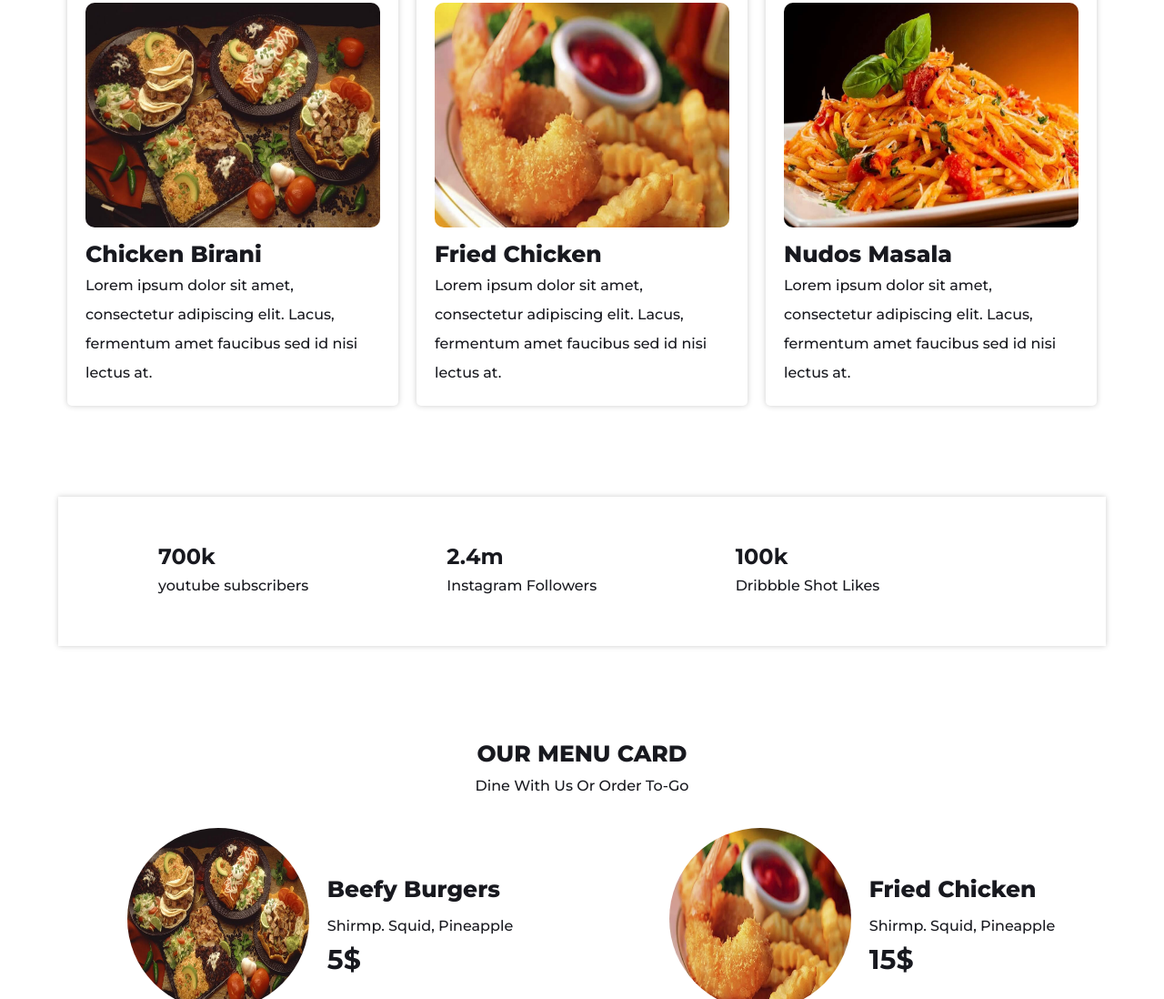
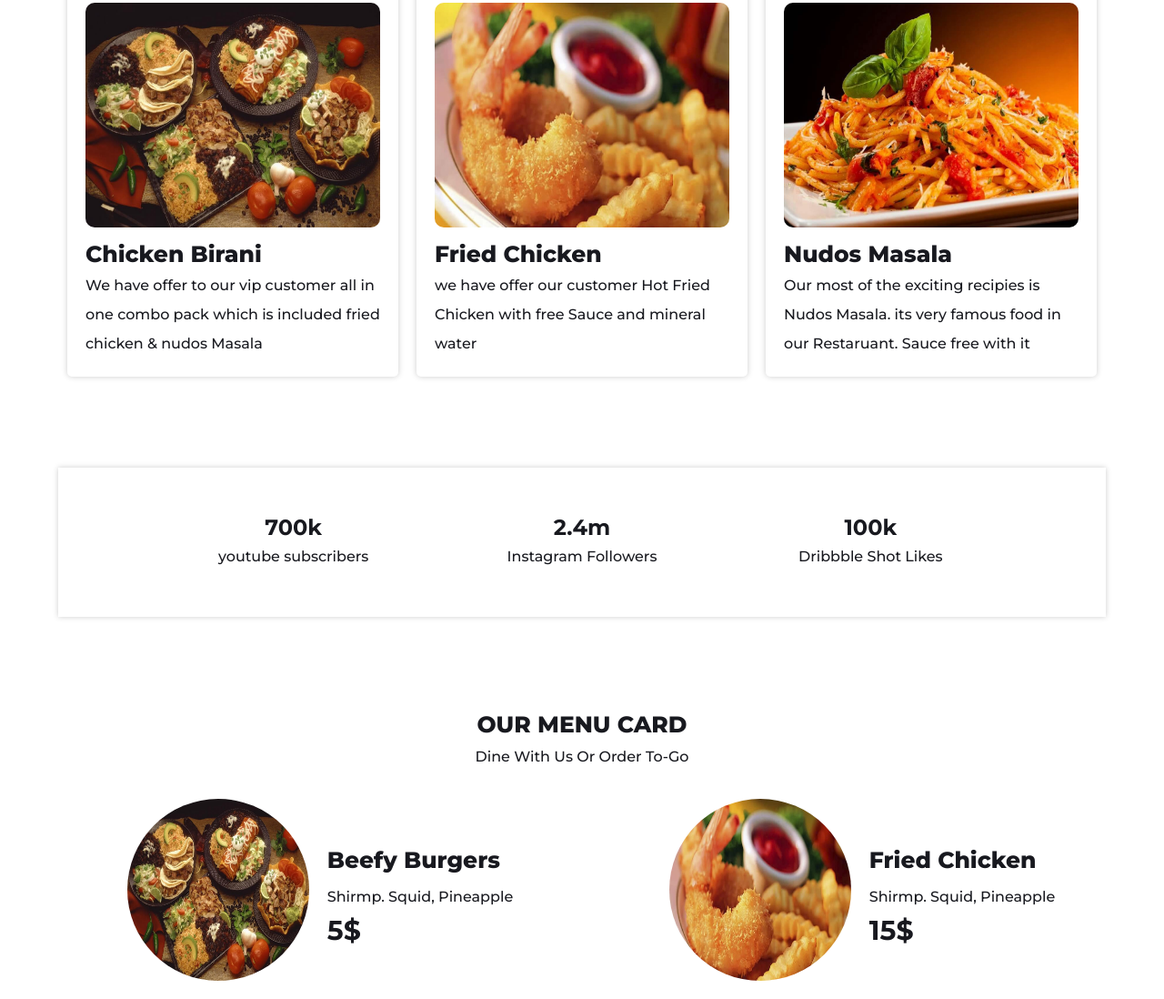
Before and after one commit to engrasel/assignment-1, a plain HTML site: page index.html in a window 1280 px wide. Shown: the part 1460-2558 px from the top of the page at 91% size. Drawn offline with Linux system fonts and the light colour scheme.

Commit message:
final update

```diff
--- a/index.html
+++ b/index.html
@@ -60,20 +60,19 @@
                 <div class="recipies_item">
                     <img src="images/food1.jpg" alt="food1">
                     <h3 class="heading3">Chicken Birani</h3>
-                    <p>Lorem ipsum dolor sit amet, consectetur adipiscing elit. Lacus, fermentum amet faucibus sed id
-                        nisi lectus at.</p>
+                    <p>We have offer to our vip customer all in one combo pack which is included fried chicken & nudos
+                        Masala</p>
                 </div>
                 <div class="recipies_item">
                     <img src="images/food2.jpg" alt="food1">
                     <h3 class="heading3">Fried Chicken</h3>
-                    <p>Lorem ipsum dolor sit amet, consectetur adipiscing elit. Lacus, fermentum amet faucibus sed id
-                        nisi lectus at.</p>
+                    <p>we have offer our customer Hot Fried Chicken with free Sauce and mineral water</p>
                 </div>
                 <div class="recipies_item">
                     <img src="images/food3.jpg" alt="food1">
                     <h3 class="heading3">Nudos Masala</h3>
-                    <p>Lorem ipsum dolor sit amet, consectetur adipiscing elit. Lacus, fermentum amet faucibus sed id
-                        nisi lectus at.</p>
+                    <p>Our most of the exciting recipies is Nudos Masala. its very famous food in our Restaruant. Sauce
+                        free with it </p>
                 </div>
             </div>
         </div>
--- a/style.css
+++ b/style.css
@@ -114,6 +114,7 @@ section{
 .success_counter .social_list{
     box-shadow: 0px 0px 6px #ccc;
     padding: 50px 100px;
+    text-align: center;
 }
 .youtube_subscribers, .instagram_followers, .dribbble_likes{
     width: 33%;
```
